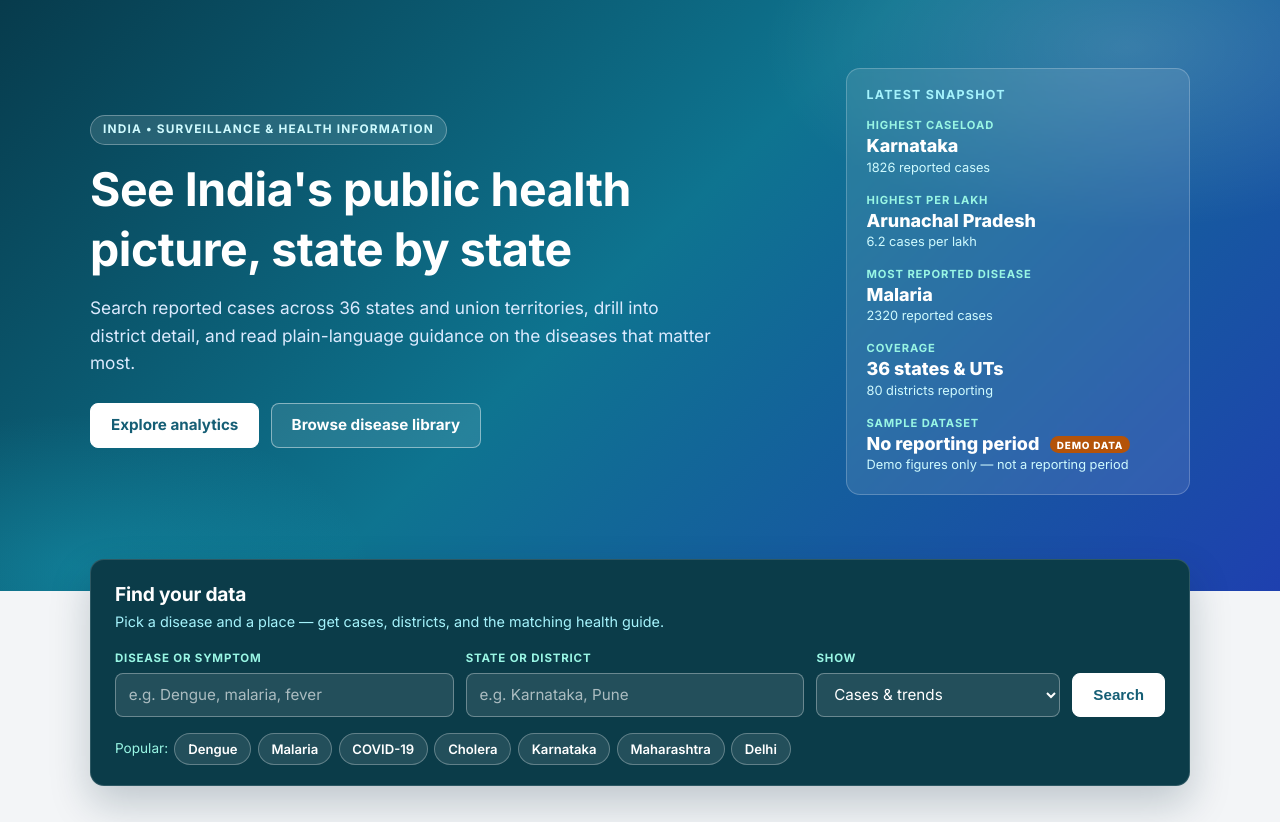
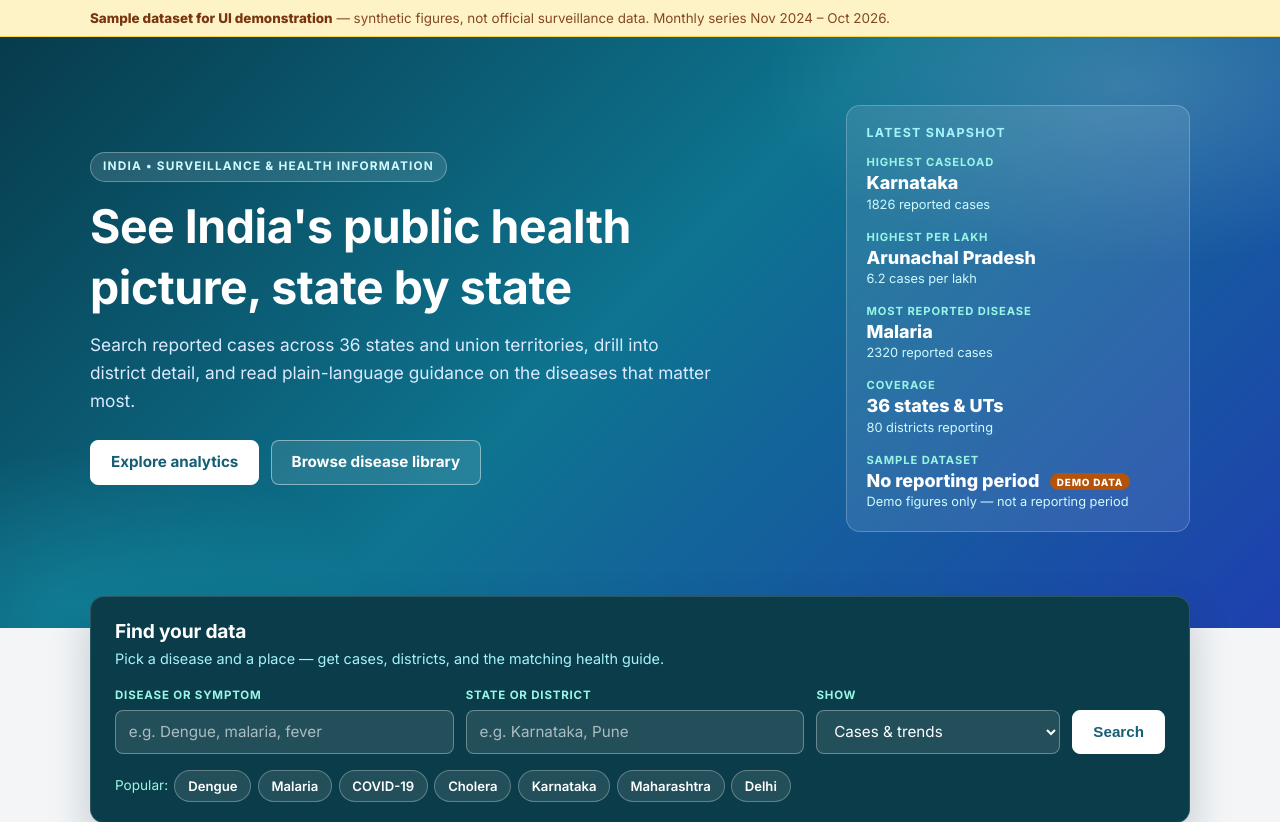
Before and after one commit to azharrajgoli786-spec/public_health_dashboard, a Flask app: page / in a window 1280 px wide. Shown: the part 65-887 px from the top of the page. Run offline with Flask 3, Linux system fonts and the light colour scheme.

Commit message:
Add persistent sample-data banner and Source/Last-updated provenance macro

```diff
--- a/static/styles.css
+++ b/static/styles.css
@@ -1446,3 +1446,53 @@ tbody tr[hidden] { display: none !important; }
   .top-diseases-cell { max-width: none; }
   .static-field { font-size: 0.88rem; }
 }
+
+/* ============ Phase 1: data-status banner + chart/table provenance ===== */
+.data-banner {
+  background: #FEF3C7;
+  border-bottom: 1px solid #FCD34D;
+  color: #78350F;
+  font-size: 0.84rem;
+  line-height: 1.5;
+  padding: 0.5rem 0;
+}
+.data-banner.is-real {
+  background: #DCFCE7;
+  border-bottom-color: #86EFAC;
+  color: #14532D;
+}
+.data-banner-inner {
+  max-width: 1140px;
+  margin: 0 auto;
+  padding: 0 1.25rem;
+}
+.data-banner strong { font-weight: 800; }
+.data-banner span { opacity: 0.9; }
+
+.provenance {
+  display: flex;
+  flex-wrap: wrap;
+  align-items: center;
+  gap: 0.3rem 1rem;
+  margin: 0.75rem 0 0;
+  padding-top: 0.6rem;
+  border-top: 1px dashed var(--border);
+  font-size: 0.78rem;
+  line-height: 1.5;
+  color: var(--muted);
+}
+.provenance strong { color: var(--text); font-weight: 700; }
+.prov-demo {
+  background: #FEF3C7;
+  border: 1px solid #FCD34D;
+  color: #92400E;
+  border-radius: 999px;
+  padding: 0 0.55rem;
+  font-weight: 700;
+  font-size: 0.74rem;
+}
+
+@media (max-width: 720px) {
+  .data-banner { font-size: 0.8rem; }
+  .data-banner-inner { padding: 0 1rem; }
+}
--- a/templates/base.html
+++ b/templates/base.html
@@ -3,7 +3,7 @@
 <head>
     <meta charset="utf-8">
     <title>{% block title %}Public Health Dashboard{% endblock %}</title>
-    <link rel="stylesheet" href="/static/styles.css?v=11">
+    <link rel="stylesheet" href="/static/styles.css?v=12">
     <meta name="viewport" content="width=device-width, initial-scale=1">
     <meta name="description" content="{% block meta %}Disease surveillance and health information for India.{% endblock %}">
     {% block head %}{% endblock %}
@@ -35,6 +35,20 @@
         </div>
     </header>
 
+    <!-- Persistent data-status banner: the demo/real label stays visible on
+         every page, above the content, for as long as the site is open. -->
+    <div class="data-banner {% if site.is_demo %}is-demo{% else %}is-real{% endif %}" role="note">
+        <div class="data-banner-inner">
+            {% if site.is_demo %}
+            <strong>Sample dataset for UI demonstration</strong>
+            <span>&mdash; synthetic figures, not official surveillance data. Monthly series {{ site.data_period_display }}.</span>
+            {% else %}
+            <strong>Real dataset</strong>
+            <span>&mdash; {{ site.source_label }} &middot; reporting period {{ site.data_period_display }}.</span>
+            {% endif %}
+        </div>
+    </div>
+
     <main class="{% block main_class %}container{% endblock %}" id="main">
         {% block content %}{% endblock %}
     </main>
@@ -49,11 +63,7 @@
             <div>
                 <h3>Data freshness</h3>
                 <ul>
-                    {% if site.is_demo %}
-                    <li>Sample dataset &mdash; <strong>no reporting period</strong>. The sample file was last modified {{ site.file_modified or 'date not available' }} (a file timestamp, not a data vintage).</li>
-                    {% else %}
-                    <li>Reporting period: <strong>{{ site.data_period_display }}</strong>.</li>
-                    {% endif %}
+                    <li>Reporting period: <strong>{{ site.data_period_display }}</strong>{% if site.latest_period_display %} (latest: {{ site.latest_period_display }}){% endif %}.</li>
                     <li>Health library updated: <strong>{{ site.library_updated or 'Date not available' }}</strong></li>
                     <li>Case counts come from the project dataset only; the disease library is educational and carries no case counts.</li>
                     {% if site.is_demo %}
```
Also changed, not shown: templates/_provenance.html (added, +15 -0 lines).
